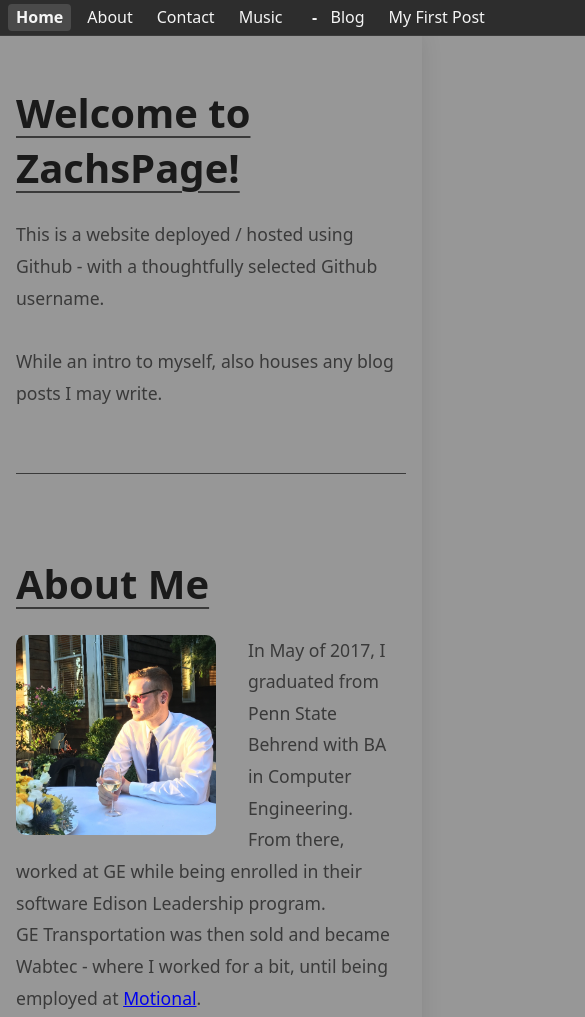
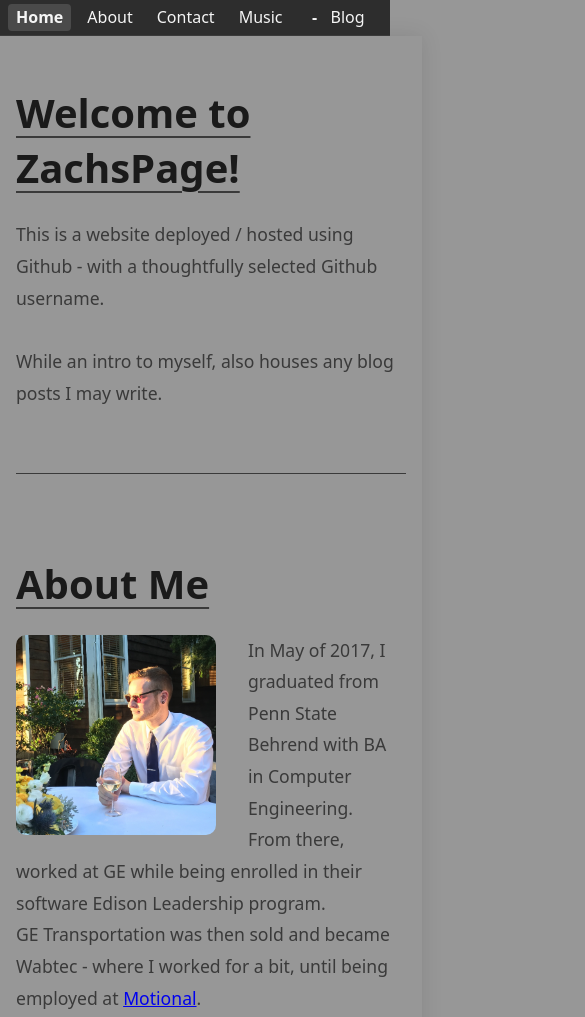
Before and after one commit to ZachsPage/ZachsPage.github.io, an Astro site: page / in a window 390 px wide. Shown: the top 1017 px of the page, 585 px wide, since content can reach past the window. Built offline with nearby package versions, Linux system fonts and the light colour scheme; Astro itself is replaced by a stand-in of ours.

Commit message:
Fix bar width (#8)

```diff
--- a/src/layouts/BaseLayout.astro
+++ b/src/layouts/BaseLayout.astro
@@ -39,6 +39,7 @@ const { title = 'ZachsPage' } = Astro.props;
         background: var(--color-bg-content);
         color: var(--color-text-primary);
         min-height: 100vh;
+        overflow-x: hidden;
     }
 
     .layout {
--- a/src/styles/sidebar.css
+++ b/src/styles/sidebar.css
@@ -99,7 +99,8 @@
     .sidebar {
         position: sticky !important;
         top: 0;
-        width: 100vh !important;
+        left: 0;
+        width: 100%;
         height: auto !important;
         border-bottom: 1px solid var(--color-border);
         border-right: none !important;
```
